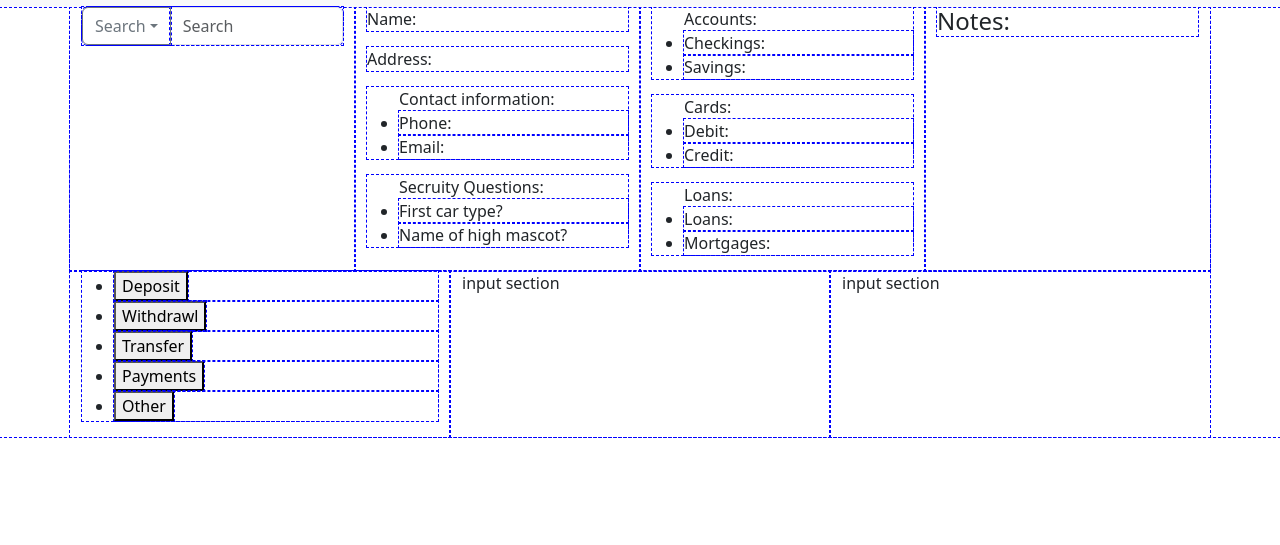
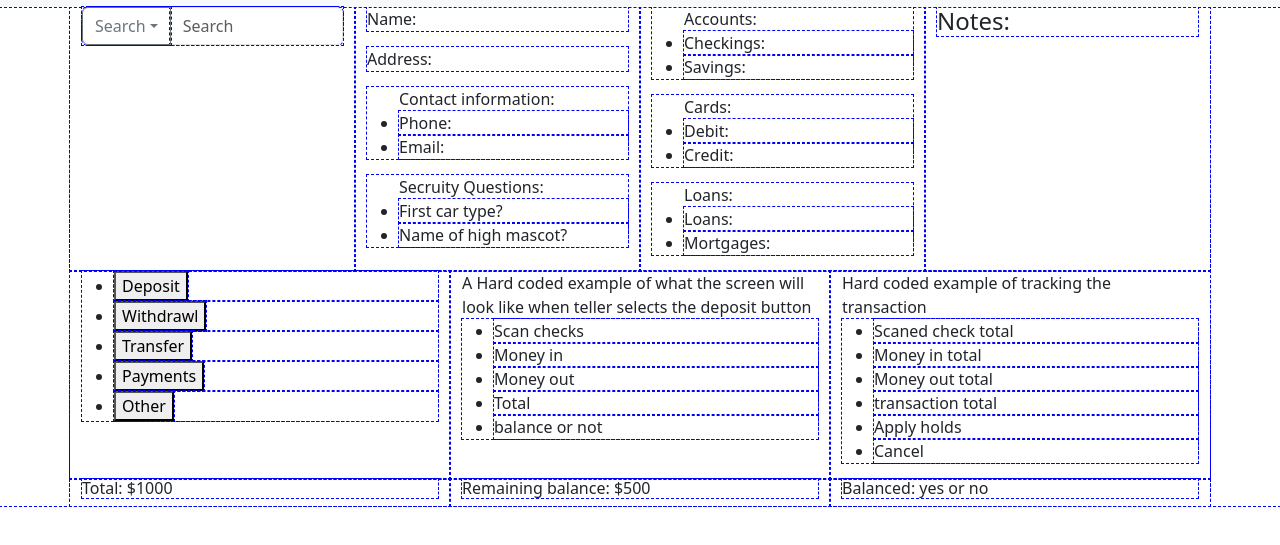
Before and after one commit to Clyderitchie/final_project, a plain HTML site: page index.html in a window 1280 px wide. Shown: the part 81-626 px from the top of the page. Drawn offline with nearby package versions, Linux system fonts and the light colour scheme.

Commit message:
Finsihed up some of the wireframing for the main page. Going to work on some of the functionality of the page now

```diff
--- a/index.html
+++ b/index.html
@@ -82,8 +82,38 @@
                     <li> <button>Other</button></li>
                 </ul>
             </div>
-            <div class="col-4">input section</div>
-            <div class="col-4">input section</div>
+            <div id="preform-transactions" class="col-4"> <!-- Where the teller will preform the transactions -->
+                A Hard coded example of what the screen will look like when teller selects the deposit button
+                <ul>
+                    <li>Scan checks</li>
+                    <li>Money in</li>
+                    <li>Money out</li>
+                    <li>Total</li>
+                    <li>balance or not</li>
+                </ul>
+            </div>
+            <div id="tranasction-input-tracking" class="col-4"> <!-- Where the application will track the actions and inputs during the transaction -->
+                Hard coded example of tracking the transaction
+                <ul>
+                    <li>Scaned check total</li>
+                    <li>Money in total</li>
+                    <li>Money out total</li>
+                    <li>transaction total</li>
+                    <li>Apply holds</li>
+                    <li>Cancel</li>
+                </ul>
+            </div>
+        </div>
+        <div id="total-tracker" class="row"> <!-- Container for tracking the totals if user if doing a multi-transaction-->
+            <div id="total-amount-in"class="col-4">
+                <h6>Total: $1000</h6>
+            </div>
+            <div id="total-remaining"class="col-4">
+                <h6>Remaining balance: $500</h6>
+            </div>
+            <div id="balnce-section" class="col-4">
+                <h6>Balanced: yes or no</h6>
+            </div>
         </div>
     </div>
 
```
